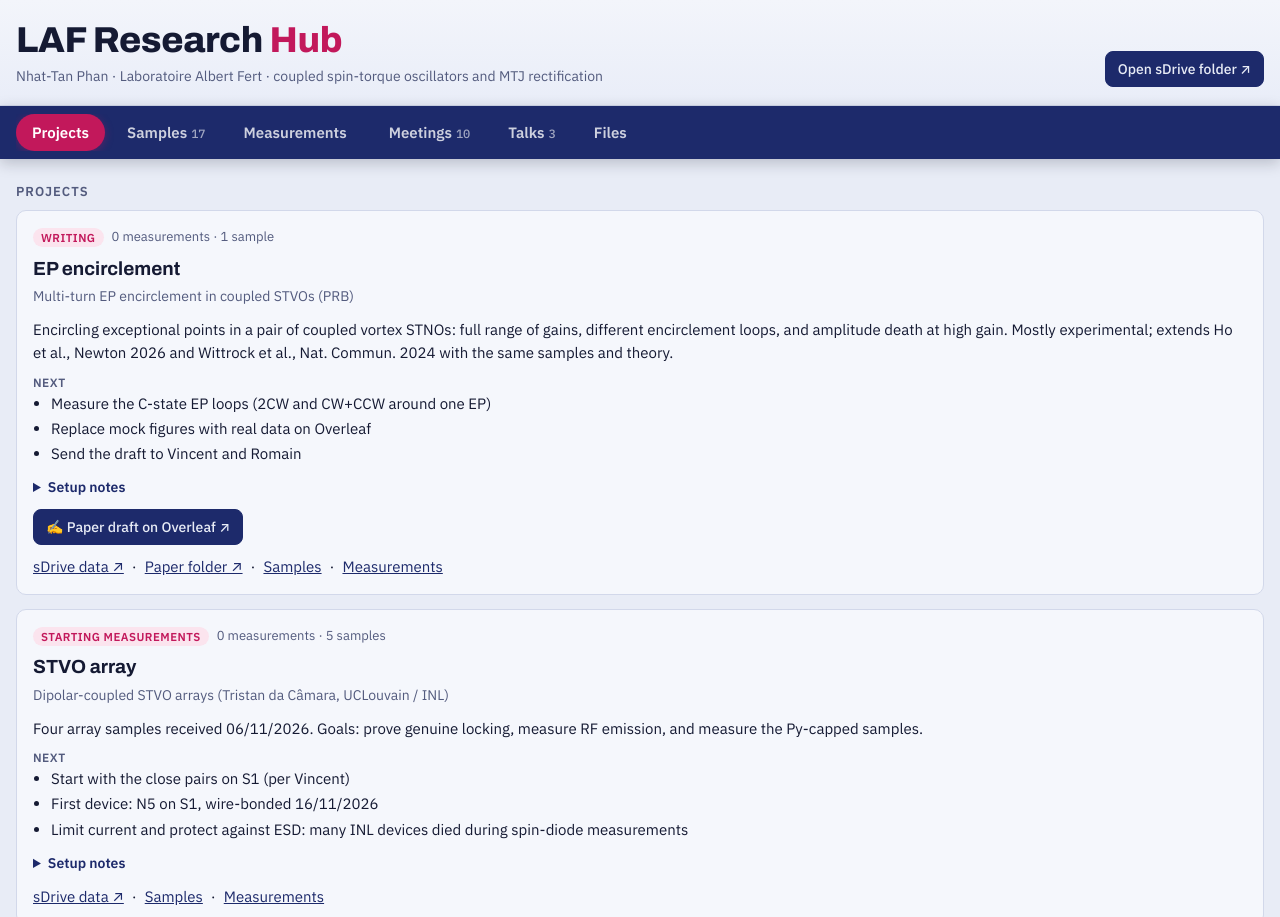
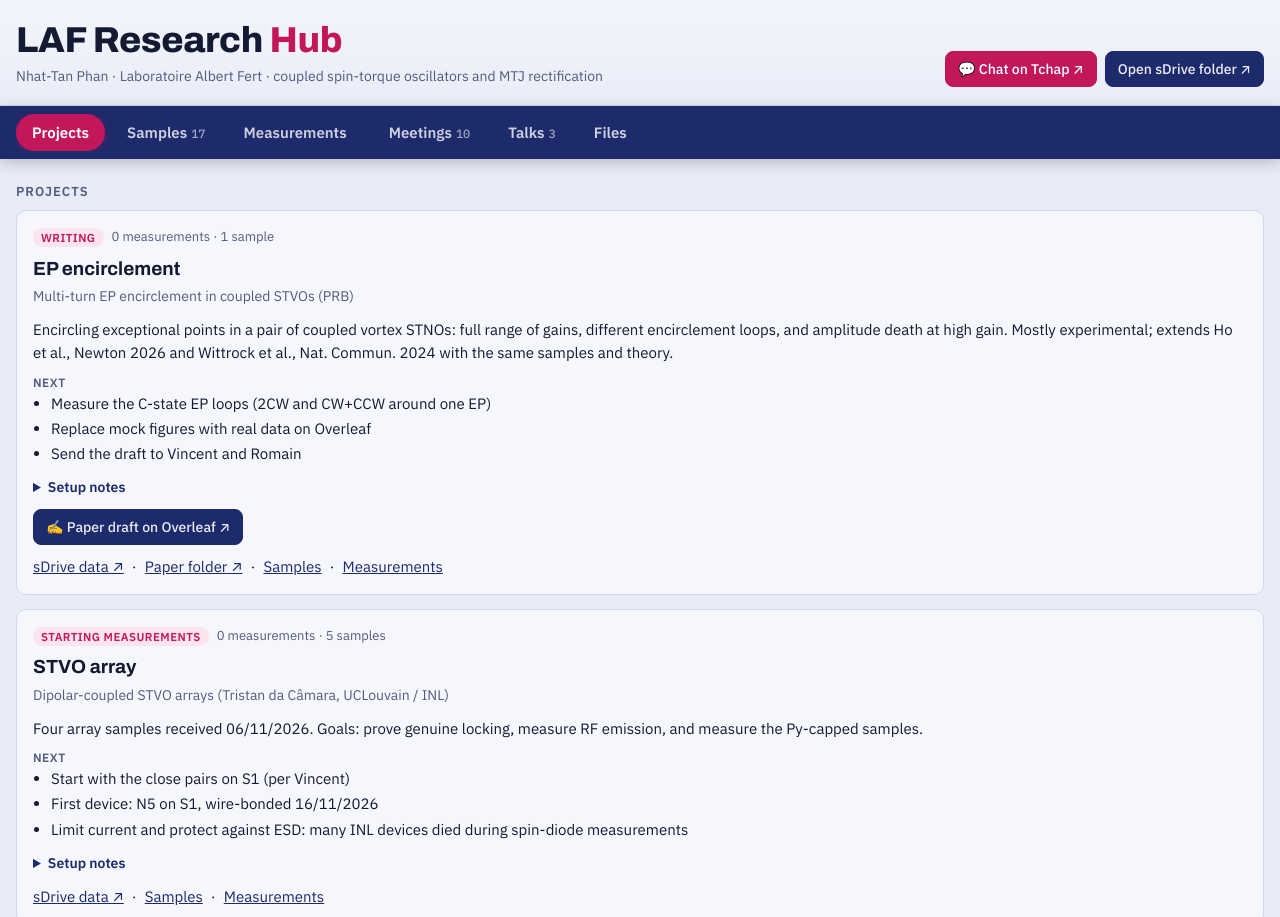
Before and after one commit to nhattanphan/laf-research-hub, a plain HTML site: page index.html in a window 1280 px wide. Shown: the top 917 px of the page. Drawn offline with Linux system fonts and the light colour scheme.

Commit message:
Header: Chat on Tchap button (room link from config.chat)
Co-Authored-By: Claude Opus 5.5 <noreply@anthropic.com>
Claude-Session: https://claude.ai/code/session_01EBqDXoJQkVeC353maRxAwH

```diff
--- a/index.html
+++ b/index.html
@@ -20,6 +20,7 @@ a{color:var(--navy)}
 .wrap{max-width:1680px;margin:0 auto;padding-left:max(16px,env(safe-area-inset-left,0px));padding-right:max(16px,env(safe-area-inset-right,0px))}
 header{background:linear-gradient(180deg,#f3f5fb,#e9edf8);border-bottom:1px solid var(--line)}
 header .wrap{padding-block:22px 18px;display:grid;gap:14px}
+.hbtns{display:flex;flex-wrap:wrap;gap:8px}.btn.chatbtn{background:var(--accent);border-color:var(--accent);color:#fff}.btn.chatbtn:hover{filter:brightness(1.08);border-color:var(--accent)}
 .top{display:flex;flex-wrap:wrap;align-items:flex-end;justify-content:space-between;gap:12px}
 h1{font:800 clamp(26px,5vw,36px)/1.05 var(--display);letter-spacing:-.01em;margin:0;color:var(--ink);text-wrap:balance}
 h1 span{color:var(--accent)}
@@ -112,7 +113,7 @@ form.add label{display:grid;gap:4px;font:600 12px var(--body);color:var(--muted)
         <h1>LAF Research <span>Hub</span></h1>
         <div class="who">Nhat-Tan Phan · Laboratoire Albert Fert · coupled spin-torque oscillators and MTJ rectification</div>
       </div>
-      <a class="btn primary" id="driveRoot" href="#" target="_blank" rel="noopener">Open sDrive folder ↗</a>
+      <div class="hbtns"><a class="btn chatbtn" id="chatLink" href="https://www.tchap.gouv.fr/" target="_blank" rel="noopener">💬 Chat on Tchap ↗</a><a class="btn primary" id="driveRoot" href="#" target="_blank" rel="noopener">Open sDrive folder ↗</a></div>
     </div>
   </div>
 </header>
@@ -144,7 +145,7 @@ function drive(k){return (S.config&&S.config[k])||""}
 function render(){
   const v=view();document.querySelectorAll(".tab").forEach(t=>{if(t.dataset.v===v)t.setAttribute("aria-current","page");else t.removeAttribute("aria-current")});
   $("#nS").textContent=S.samples.length||"";$("#nR").textContent=S.runs.length||"";$("#nM").textContent=S.meetings.length||"";$("#nT").textContent=S.talks.length||"";
-  const up=document.getElementById("upd");if(up&&S.updated)up.textContent=" Last updated "+S.updated+".";const r=$("#driveRoot");if(drive("root")){r.href=drive("root");r.hidden=false}else r.hidden=true;
+  const up=document.getElementById("upd");if(up&&S.updated)up.textContent=" Last updated "+S.updated+".";const ch=$("#chatLink");if(ch&&drive("chat"))ch.href=drive("chat");const r=$("#driveRoot");if(drive("root")){r.href=drive("root");r.hidden=false}else r.hidden=true;
   const el=$("#view");
   if(!db){el.innerHTML=`<div class="empty">Loading…</div>`;return}
   el.innerHTML=({overview:vOverview,samples:vSamples,measurements:vRuns,meetings:vMeetings,talks:vTalks,files:vFiles})[v]();
```
